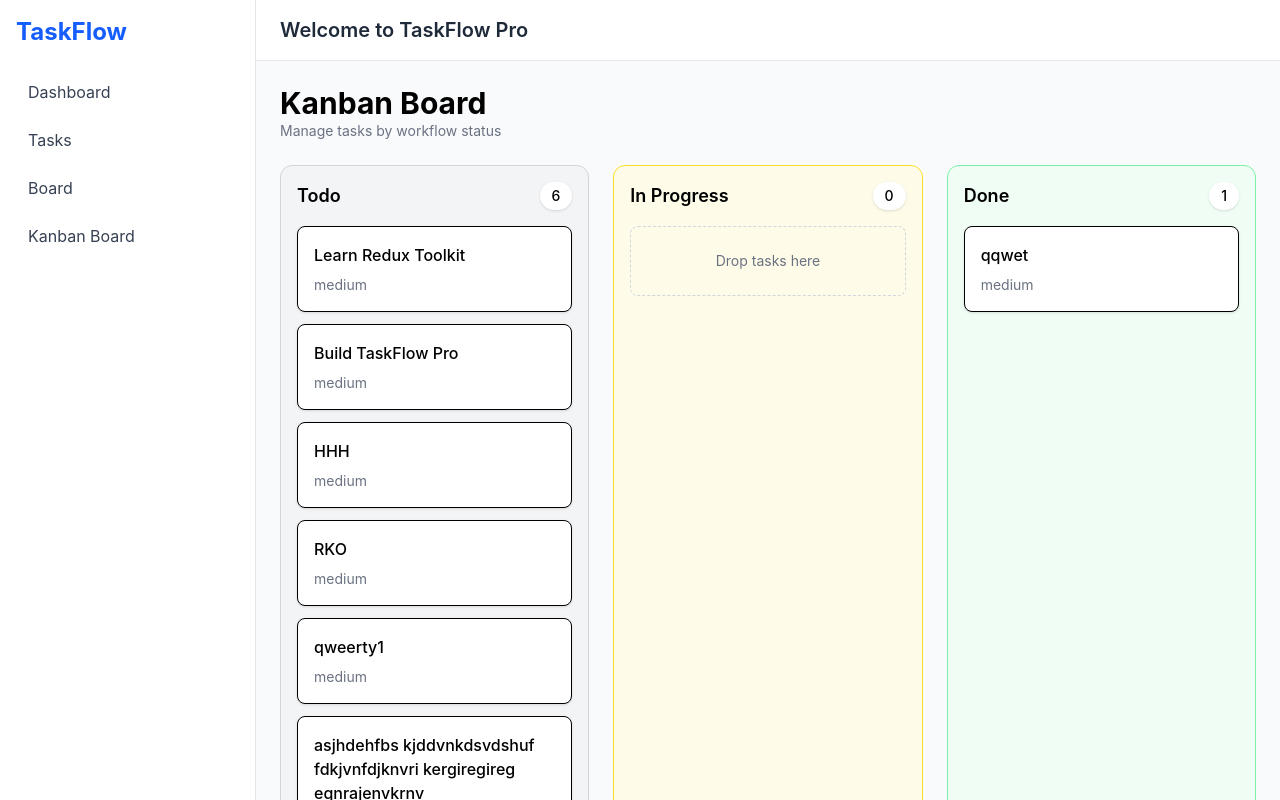
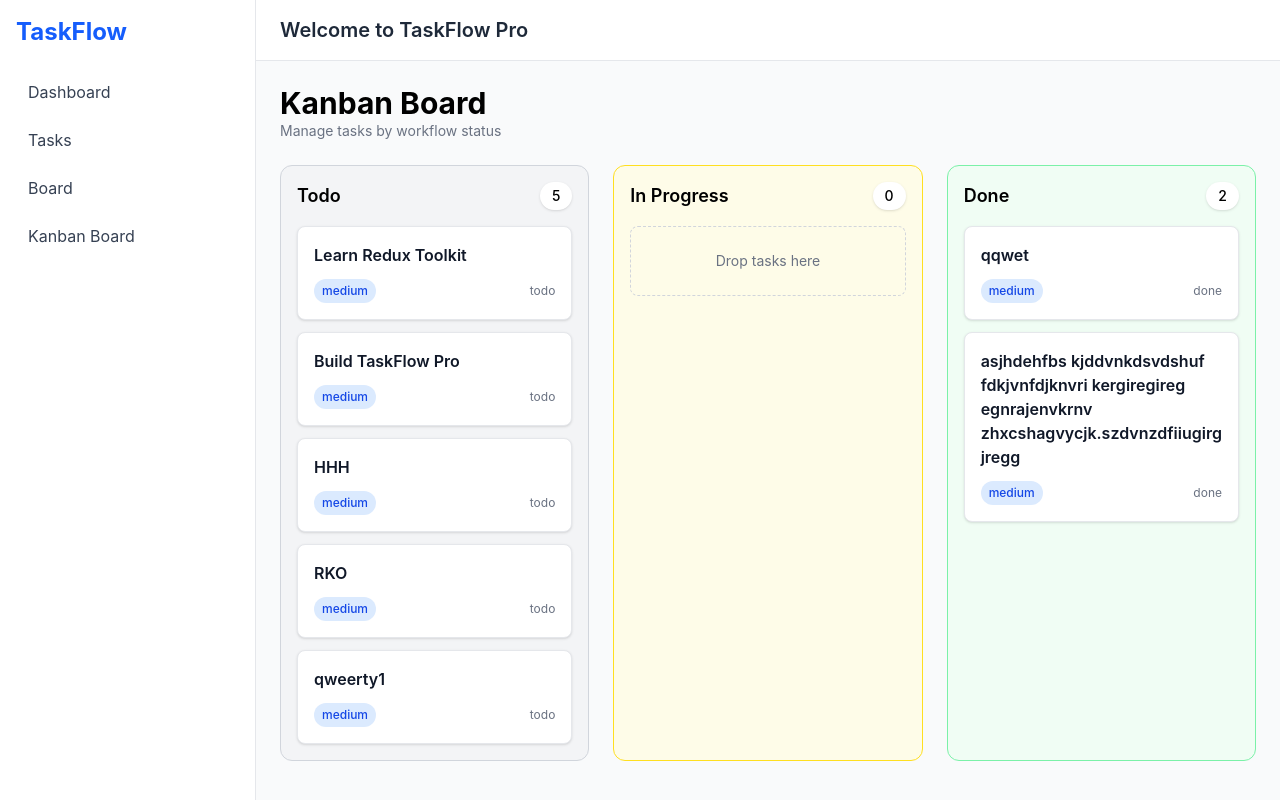
Before and after one commit to dev-ninad-k/taskflow-pro, a React (Vite) app: page /kanban in a window 1280 px wide. Shown: the top 800 px of the page. Built offline with nearby package versions, Linux system fonts and the light colour scheme; data requests are answered from the project's data file.

Commit message:
feat: improve kanban task card UI

```diff
--- a/db.json
+++ b/db.json
@@ -32,7 +32,7 @@
     },
     {
       "title": "asjhdehfbs kjddvnkdsvdshuf fdkjvnfdjknvri kergiregireg  egnrajenvkrnv zhxcshagvycjk.szdvnzdfiiugirg jregg",
-      "completed": false,
+      "completed": true,
       "id": "LrpfyfA42_E"
     }
   ],
--- a/src/features/tasks/components/kanban/KanbanTaskCard.tsx
+++ b/src/features/tasks/components/kanban/KanbanTaskCard.tsx
@@ -1,5 +1,4 @@
 import { useDraggable } from '@dnd-kit/core';
-
 import type { Task } from '../../types';
 
 type Props = {
@@ -11,9 +10,15 @@ function KanbanTaskCard({ task }: Props) {
     id: task.id,
   });
 
+  const priorityStyles = {
+    low: 'bg-gray-100 text-gray-700',
+    medium: 'bg-blue-100 text-blue-700',
+    high: 'bg-red-100 text-red-700',
+  };
+
   const style = transform
     ? {
-        transform: `translate(${transform.x}px, ${transform.y}px)`,
+        transform: `translate3d(${transform.x}px, ${transform.y}px, 0)`,
       }
     : undefined;
 
@@ -24,20 +29,42 @@ function KanbanTaskCard({ task }: Props) {
       {...listeners}
       {...attributes}
       className="
-        cursor-grab
         rounded-lg
-        border
         bg-white
         p-4
         shadow-sm
+        border
+        border-gray-200
+        cursor-grab
         transition
         hover:shadow-md
         active:cursor-grabbing
       "
     >
-      <h3 className="font-medium">{task.title}</h3>
+      <h3 className="font-semibold text-gray-900">{task.title}</h3>
 
-      <p className="mt-2 text-sm text-gray-500">{task.priority}</p>
+      {task.description && (
+        <p className="mt-2 text-sm text-gray-600 line-clamp-2">
+          {task.description}
+        </p>
+      )}
+
+      <div className="mt-3 flex items-center justify-between">
+        <span
+          className={`
+            rounded-full
+            px-2
+            py-1
+            text-xs
+            font-medium
+            ${priorityStyles[task.priority]}
+          `}
+        >
+          {task.priority}
+        </span>
+
+        <span className="text-xs text-gray-500">{task.status}</span>
+      </div>
     </div>
   );
 }
```
